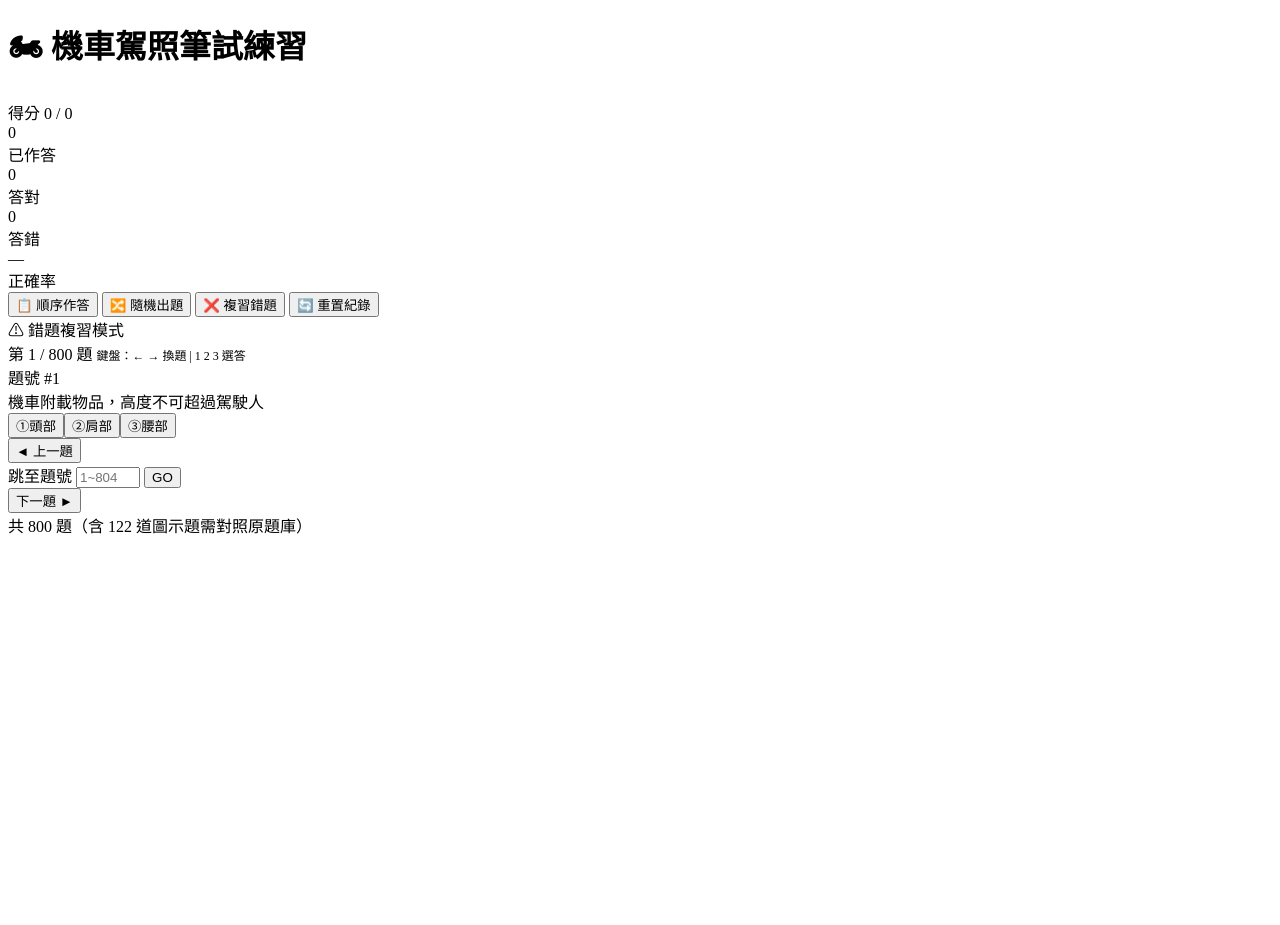
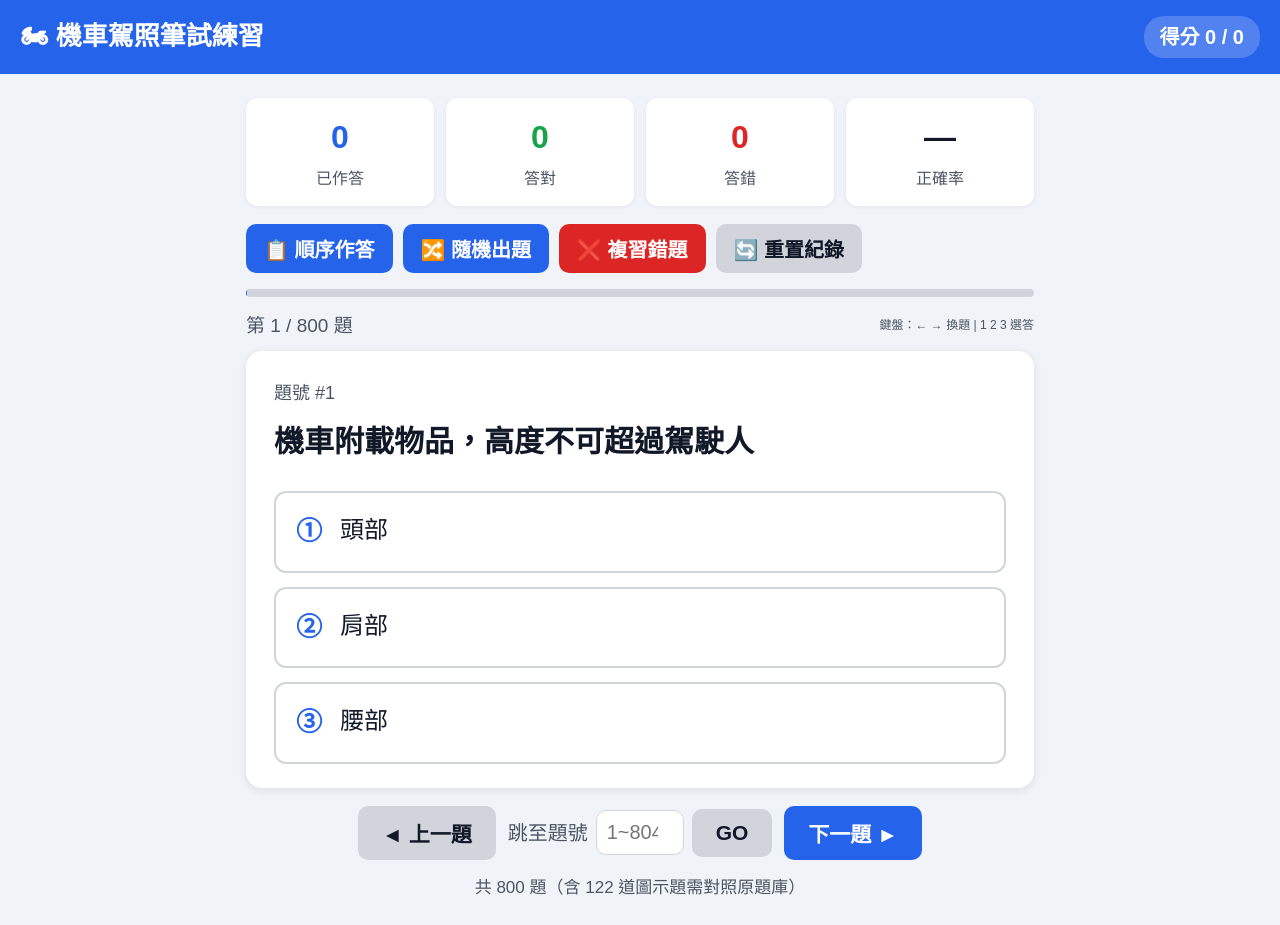
Before and after one commit to piliwu01/claude-ai, a website: page moto-exam/機車筆試練習.html in a window 1280 px wide. Before the commit the page ends 800 px from the top, so only its background shows below. Drawn offline with Linux system fonts and the light colour scheme.

Commit message:
style: 放大字體（20px 基準）+ 全響應式設計

```diff
--- a/moto-exam/機車筆試練習.html
+++ b/moto-exam/機車筆試練習.html
@@ -5,63 +5,181 @@
 <meta name="viewport" content="width=device-width, initial-scale=1.0">
 <title>機車駕照筆試練習｜全 800 題</title>
 <style>
-  :root {{
+  :root {
     --blue: #2563eb; --green: #16a34a; --red: #dc2626;
-    --gray: #64748b; --bg: #f0f4f8; --card: #fff;
-    --border: #e2e8f0; --text: #1e293b;
-  }}
-  * {{ box-sizing: border-box; margin: 0; padding: 0; }}
-  body {{ font-family: "微軟正黑體","Microsoft JhengHei","Noto Sans TC",sans-serif; background: var(--bg); color: var(--text); min-height: 100vh; }}
-  header {{ background: var(--blue); color: #fff; padding: 14px 20px; display: flex; align-items: center; justify-content: space-between; flex-wrap: wrap; gap: 8px; }}
-  header h1 {{ font-size: 18px; font-weight: 700; }}
-  .score-badge {{ background: rgba(255,255,255,.2); border-radius: 20px; padding: 4px 14px; font-size: 14px; font-weight: 600; }}
-  .main {{ max-width: 780px; margin: 24px auto; padding: 0 16px; }}
-  .controls {{ display: flex; gap: 10px; flex-wrap: wrap; margin-bottom: 16px; align-items: center; }}
-  .btn {{ padding: 8px 16px; border-radius: 8px; border: none; cursor: pointer; font-size: 14px; font-weight: 600; font-family: inherit; transition: opacity .15s; }}
-  .btn:hover {{ opacity: .85; }}
-  .btn-blue  {{ background: var(--blue); color: #fff; }}
-  .btn-green {{ background: var(--green); color: #fff; }}
-  .btn-gray  {{ background: var(--border); color: var(--text); }}
-  .btn-red   {{ background: var(--red); color: #fff; }}
-  .btn-sm {{ padding: 5px 12px; font-size: 13px; }}
-  select, input[type=number] {{ padding: 7px 10px; border-radius: 8px; border: 1.5px solid var(--border); font-size: 14px; font-family: inherit; background: #fff; }}
-  .progress-wrap {{ height: 6px; background: var(--border); border-radius: 4px; margin-bottom: 16px; overflow: hidden; }}
-  .progress-bar {{ height: 100%; background: var(--blue); border-radius: 4px; transition: width .3s; }}
-  .question-meta {{ font-size: 13px; color: var(--gray); margin-bottom: 8px; display: flex; justify-content: space-between; align-items: center; }}
-  .card {{ background: var(--card); border-radius: 14px; padding: 24px; box-shadow: 0 2px 8px rgba(0,0,0,.08); margin-bottom: 16px; }}
-  .question-id {{ font-size: 13px; color: var(--gray); margin-bottom: 6px; }}
-  .question-text {{ font-size: 18px; font-weight: 700; line-height: 1.7; margin-bottom: 20px; }}
-  .options {{ display: flex; flex-direction: column; gap: 12px; }}
-  .option-btn {{ width: 100%; text-align: left; padding: 14px 18px; border-radius: 10px; border: 2px solid var(--border); background: #fff; cursor: pointer; font-size: 15px; font-family: inherit; line-height: 1.5; color: var(--text); transition: border-color .15s, background .15s; display: flex; align-items: flex-start; gap: 10px; }}
-  .option-btn:hover:not(:disabled) {{ border-color: var(--blue); background: #eff6ff; }}
-  .option-btn .opt-label {{ font-weight: 700; min-width: 26px; color: var(--blue); font-size: 16px; }}
-  .option-btn.correct {{ border-color: var(--green); background: #f0fdf4; }}
-  .option-btn.correct .opt-label {{ color: var(--green); }}
-  .option-btn.wrong {{ border-color: var(--red); background: #fef2f2; }}
-  .option-btn.wrong .opt-label {{ color: var(--red); }}
-  .option-btn:disabled {{ cursor: default; }}
-  .result-bar {{ display: none; padding: 12px 18px; border-radius: 10px; font-size: 15px; font-weight: 600; margin-top: 14px; line-height: 1.5; }}
-  .result-bar.show {{ display: block; }}
-  .result-bar.correct {{ background: #f0fdf4; color: var(--green); }}
-  .result-bar.wrong   {{ background: #fef2f2; color: var(--red); }}
-  .nav {{ display: flex; gap: 10px; align-items: center; justify-content: center; flex-wrap: wrap; }}
-  .jump-wrap {{ display: flex; align-items: center; gap: 6px; font-size: 14px; color: var(--gray); }}
-  input[type=number] {{ width: 80px; text-align: center; }}
-  .stats {{ display: flex; gap: 12px; flex-wrap: wrap; margin-bottom: 16px; }}
-  .stat-card {{ flex: 1; min-width: 70px; background: var(--card); border-radius: 10px; padding: 12px 16px; text-align: center; box-shadow: 0 1px 4px rgba(0,0,0,.06); }}
-  .stat-card .num {{ font-size: 22px; font-weight: 700; }}
-  .stat-card .lbl {{ font-size: 12px; color: var(--gray); margin-top: 2px; }}
-  .stat-card.green .num {{ color: var(--green); }}
-  .stat-card.red .num {{ color: var(--red); }}
-  .stat-card.blue .num {{ color: var(--blue); }}
-  .mode-banner {{ background: #fef3c7; color: #92400e; border-radius: 8px; padding: 8px 16px; font-size: 13px; font-weight: 600; margin-bottom: 12px; display: none; }}
-  .mode-banner.show {{ display: block; }}
-  .hint {{ font-size: 12px; color: var(--gray); text-align: center; margin-top: 12px; }}
-  @media (max-width: 480px) {{
-    .question-text {{ font-size: 16px; }}
-    .option-btn {{ font-size: 14px; padding: 12px 14px; }}
-    .card {{ padding: 18px; }}
-  }}
+    --gray: #4b5563; --bg: #f0f4f8; --card: #fff;
+    --border: #d1d5db; --text: #111827;
+    --fz-base: 20px;
+  }
+  * { box-sizing: border-box; margin: 0; padding: 0; }
+  html { font-size: var(--fz-base); }
+  body {
+    font-family: "微軟正黑體","Microsoft JhengHei","Noto Sans TC",sans-serif;
+    background: var(--bg); color: var(--text);
+    min-height: 100vh; line-height: 1.6;
+  }
+
+  /* ── Header ── */
+  header {
+    background: var(--blue); color: #fff;
+    padding: 16px 20px;
+    display: flex; align-items: center;
+    justify-content: space-between; flex-wrap: wrap; gap: 10px;
+  }
+  header h1 { font-size: 1.3rem; font-weight: 700; }
+  .score-badge {
+    background: rgba(255,255,255,.2); border-radius: 20px;
+    padding: 5px 16px; font-size: 1rem; font-weight: 600;
+  }
+
+  /* ── Layout ── */
+  .main { max-width: 820px; margin: 24px auto; padding: 0 16px; }
+
+  /* ── Stats ── */
+  .stats { display: flex; gap: 12px; flex-wrap: wrap; margin-bottom: 18px; }
+  .stat-card {
+    flex: 1; min-width: 72px;
+    background: var(--card); border-radius: 12px;
+    padding: 14px 12px; text-align: center;
+    box-shadow: 0 1px 4px rgba(0,0,0,.07);
+  }
+  .stat-card .num { font-size: 1.6rem; font-weight: 700; }
+  .stat-card .lbl { font-size: 0.8rem; color: var(--gray); margin-top: 3px; }
+  .stat-card.green .num { color: var(--green); }
+  .stat-card.red   .num { color: var(--red); }
+  .stat-card.blue  .num { color: var(--blue); }
+
+  /* ── Controls ── */
+  .controls {
+    display: flex; gap: 10px; flex-wrap: wrap;
+    margin-bottom: 16px; align-items: center;
+  }
+  .btn {
+    padding: 10px 18px; border-radius: 10px; border: none;
+    cursor: pointer; font-size: 1rem; font-weight: 700;
+    font-family: inherit; transition: opacity .15s;
+    white-space: nowrap;
+  }
+  .btn:hover  { opacity: .85; }
+  .btn:active { opacity: .7; }
+  .btn-blue  { background: var(--blue); color: #fff; }
+  .btn-green { background: var(--green); color: #fff; }
+  .btn-gray  { background: var(--border); color: var(--text); }
+  .btn-red   { background: var(--red); color: #fff; }
+
+  /* ── Progress ── */
+  .progress-wrap {
+    height: 8px; background: var(--border);
+    border-radius: 4px; margin-bottom: 14px; overflow: hidden;
+  }
+  .progress-bar {
+    height: 100%; background: var(--blue);
+    border-radius: 4px; transition: width .3s;
+  }
+
+  /* ── Meta ── */
+  .question-meta {
+    font-size: 0.95rem; color: var(--gray);
+    margin-bottom: 10px;
+    display: flex; justify-content: space-between; align-items: center;
+    flex-wrap: wrap; gap: 4px;
+  }
+
+  /* ── Card ── */
+  .card {
+    background: var(--card); border-radius: 16px;
+    padding: 28px 28px 24px;
+    box-shadow: 0 2px 10px rgba(0,0,0,.09);
+    margin-bottom: 18px;
+  }
+  .question-id { font-size: 0.9rem; color: var(--gray); margin-bottom: 8px; }
+  .question-text {
+    font-size: 1.5rem; font-weight: 700;
+    line-height: 1.7; margin-bottom: 24px;
+  }
+
+  /* ── Options ── */
+  .options { display: flex; flex-direction: column; gap: 14px; }
+  .option-btn {
+    width: 100%; text-align: left;
+    padding: 18px 20px;
+    border-radius: 12px; border: 2.5px solid var(--border);
+    background: #fff; cursor: pointer;
+    font-size: 1.2rem; font-family: inherit;
+    line-height: 1.6; color: var(--text);
+    transition: border-color .15s, background .15s;
+    display: flex; align-items: flex-start; gap: 14px;
+    min-height: 64px;
+  }
+  .option-btn:hover:not(:disabled) {
+    border-color: var(--blue); background: #eff6ff;
+  }
+  .option-btn .opt-label {
+    font-weight: 800; min-width: 30px;
+    color: var(--blue); font-size: 1.3rem;
+    flex-shrink: 0;
+  }
+  .option-btn.correct { border-color: var(--green); background: #f0fdf4; }
+  .option-btn.correct .opt-label { color: var(--green); }
+  .option-btn.wrong   { border-color: var(--red);   background: #fef2f2; }
+  .option-btn.wrong   .opt-label { color: var(--red); }
+  .option-btn:disabled { cursor: default; }
+
+  /* ── Result ── */
+  .result-bar {
+    display: none; padding: 16px 20px;
+    border-radius: 12px; font-size: 1.2rem;
+    font-weight: 700; margin-top: 16px; line-height: 1.6;
+  }
+  .result-bar.show    { display: block; }
+  .result-bar.correct { background: #f0fdf4; color: var(--green); }
+  .result-bar.wrong   { background: #fef2f2; color: var(--red); }
+
+  /* ── Nav ── */
+  .nav {
+    display: flex; gap: 12px;
+    align-items: center; justify-content: center; flex-wrap: wrap;
+    margin-bottom: 8px;
+  }
+  .nav .btn { font-size: 1.05rem; padding: 12px 24px; }
+  .jump-wrap {
+    display: flex; align-items: center;
+    gap: 8px; font-size: 1rem; color: var(--gray);
+  }
+  input[type=number] {
+    width: 88px; text-align: center;
+    padding: 10px; border-radius: 10px;
+    border: 1.5px solid var(--border);
+    font-size: 1rem; font-family: inherit;
+    background: #fff;
+  }
+
+  /* ── Misc ── */
+  .mode-banner {
+    background: #fef3c7; color: #92400e;
+    border-radius: 10px; padding: 10px 18px;
+    font-size: 1rem; font-weight: 700;
+    margin-bottom: 14px; display: none;
+  }
+  .mode-banner.show { display: block; }
+  .hint { font-size: 0.85rem; color: var(--gray); text-align: center; margin-top: 14px; }
+
+  /* ── Responsive ── */
+  @media (max-width: 600px) {
+    :root { --fz-base: 18px; }
+    .card { padding: 20px 16px; }
+    .question-text { font-size: 1.35rem; }
+    .option-btn { font-size: 1.1rem; padding: 16px 14px; }
+    .option-btn .opt-label { font-size: 1.2rem; }
+    header h1 { font-size: 1.1rem; }
+    .nav .btn { padding: 12px 18px; }
+    .stat-card .num { font-size: 1.4rem; }
+  }
+  @media (max-width: 400px) {
+    :root { --fz-base: 17px; }
+    .question-text { font-size: 1.2rem; }
+    .option-btn { font-size: 1rem; }
+  }
 </style>
 </head>
 <body>
```
